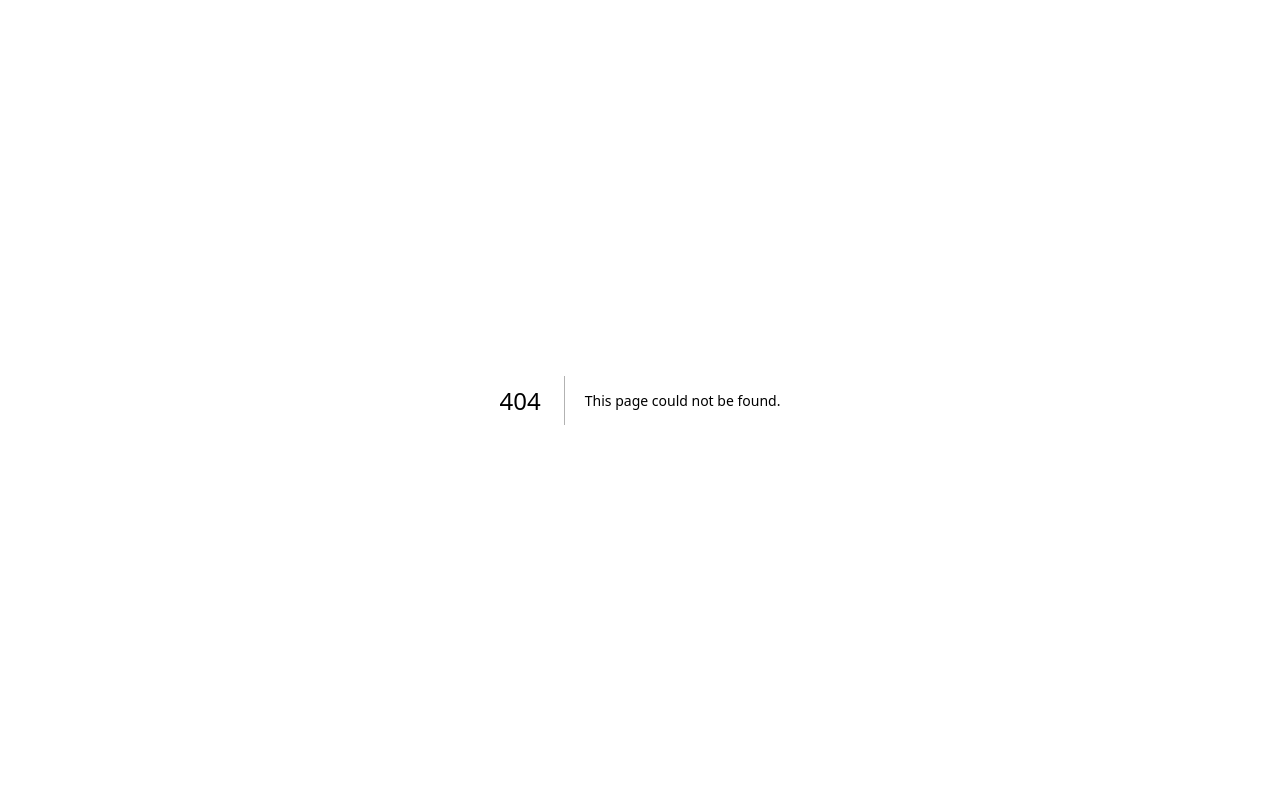
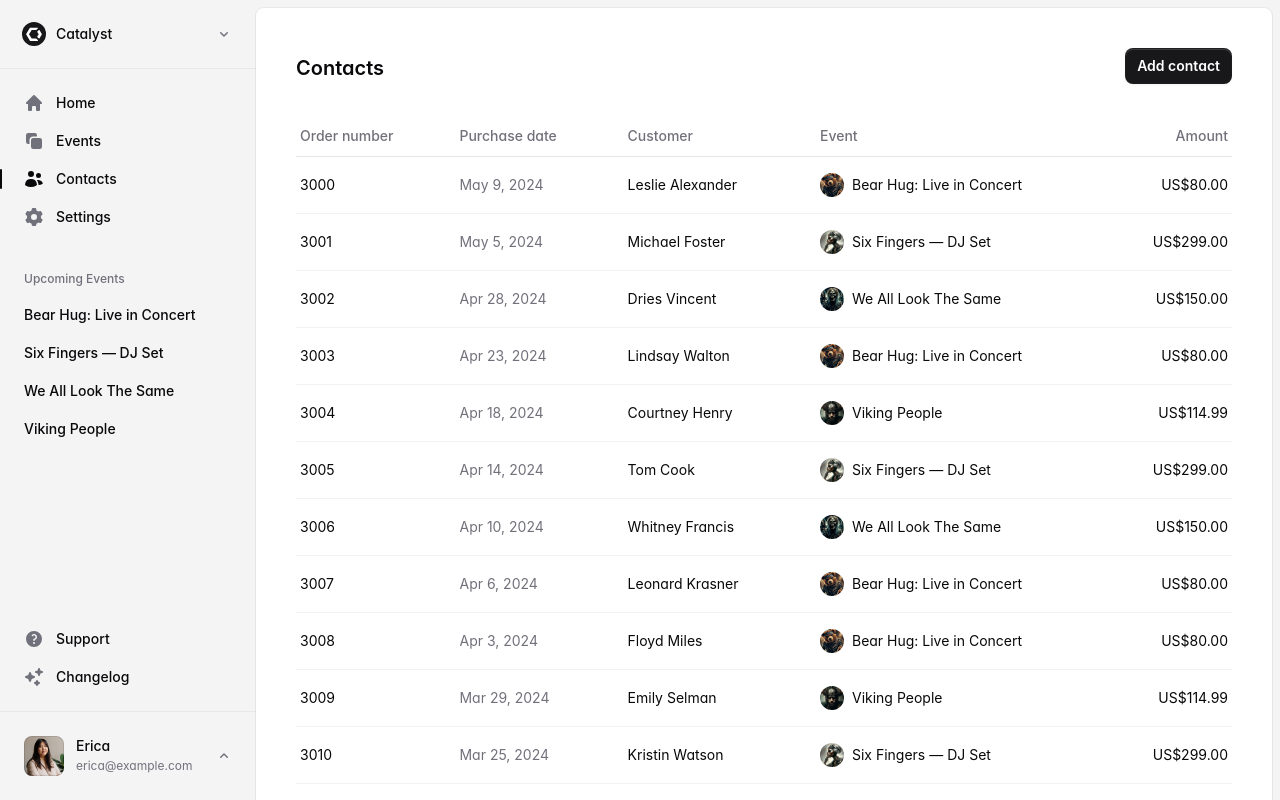
Before and after one commit to LuisValdenecio/email-pro, a Next.js app: page /contacts in a window 1280 px wide. Before the commit this address had no page. Shown: the top 800 px of the page. Built offline with nearby package versions, Linux system fonts and the light colour scheme; a web font is replaced by a local one.

Commit message:
Add contacts feature with new pages and components
- Introduced a new 'Contacts' page with a table displaying contact information.

- Created a dialog for adding new contacts.
- Updated the application layout to include a link to the new contacts page.

```diff
--- a/src/app/(app)/application-layout.tsx
+++ b/src/app/(app)/application-layout.tsx
@@ -40,6 +40,7 @@ import {
   SparklesIcon,
   Square2StackIcon,
   TicketIcon,
+  UsersIcon
 } from '@heroicons/react/20/solid'
 import { usePathname } from 'next/navigation'
 
@@ -134,9 +135,9 @@ export function ApplicationLayout({
                 <Square2StackIcon />
                 <SidebarLabel>Events</SidebarLabel>
               </SidebarItem>
-              <SidebarItem href="/orders" current={pathname.startsWith('/orders')}>
-                <TicketIcon />
-                <SidebarLabel>Orders</SidebarLabel>
+              <SidebarItem href="/contacts" current={pathname.startsWith('/contacts')}>
+                <UsersIcon />
+                <SidebarLabel>Contacts</SidebarLabel>
               </SidebarItem>
               <SidebarItem href="/settings" current={pathname.startsWith('/settings')}>
                 <Cog6ToothIcon />
--- a/src/app/(app)/orders/page.tsx
+++ b/src/app/(app)/contacts/page.tsx
@@ -2,11 +2,13 @@ import { Avatar } from '@/components/avatar'
 import { Button } from '@/components/button'
 import { Heading } from '@/components/heading'
 import { Table, TableBody, TableCell, TableHead, TableHeader, TableRow } from '@/components/table'
+import { RegisterDialog } from '@/app/(handy-ui)/register-dialog'
 import { getOrders } from '@/data'
 import type { Metadata } from 'next'
 
+
 export const metadata: Metadata = {
-  title: 'Orders',
+  title: 'Contacts',
 }
 
 export default async function Orders() {
@@ -15,8 +17,8 @@ export default async function Orders() {
   return (
     <>
       <div className="flex items-end justify-between gap-4">
-        <Heading>Orders</Heading>
-        <Button className="-my-0.5">Create order</Button>
+        <Heading>Contacts</Heading>
+        <RegisterDialog buttonLabel="Add contact" />
       </div>
       <Table className="mt-8 [--gutter:--spacing(6)] lg:[--gutter:--spacing(10)]">
         <TableHead>
--- /dev/null
+++ b/src/app/(handy-ui)/register-dialog.tsx
@@ -0,0 +1,41 @@
+"use client"
+
+import { Button } from '@/components/button'
+import { Dialog, DialogActions, DialogBody, DialogDescription, DialogTitle } from '@/components/dialog'
+import { Field, Label } from '@/components/fieldset'
+import { Input } from '@/components/input'
+import { useState } from 'react'
+
+interface RegisterDialogProps {
+  buttonLabel: string
+}
+
+export function RegisterDialog({ buttonLabel }: RegisterDialogProps) {
+  let [isOpen, setIsOpen] = useState(false)
+
+  return (
+    <>
+      <Button type="button" onClick={() => setIsOpen(true)}>
+        {buttonLabel}
+      </Button>
+      <Dialog open={isOpen} onClose={setIsOpen}>
+        <DialogTitle>Add new contact</DialogTitle>
+        <DialogDescription>
+          Add a new contact to your address book. You'll be able to send emails to this contact directly from the dashboard.
+        </DialogDescription>
+        <DialogBody>
+          <Field>
+            <Label>Amount</Label>
+            <Input name="amount" placeholder="$0.00" />
+          </Field>
+        </DialogBody>
+        <DialogActions>
+          <Button plain onClick={() => setIsOpen(false)}>
+            Cancel
+          </Button>
+          <Button onClick={() => setIsOpen(false)}>Refund</Button>
+        </DialogActions>
+      </Dialog>
+    </>
+  )
+}
```
Also changed, not shown: src/app/(app)/contacts/[id]/page.tsx (renamed from src/app/(app)/orders/[id]/page.tsx), src/app/(app)/contacts/[id]/refund.tsx (renamed from src/app/(app)/orders/[id]/refund.tsx).
